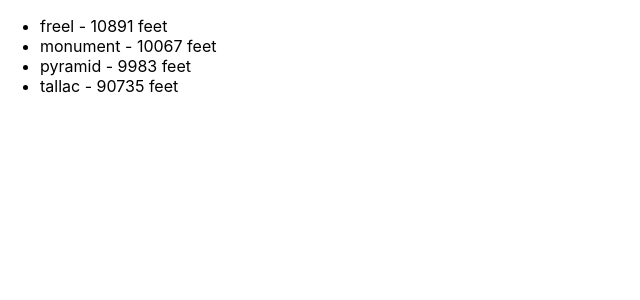
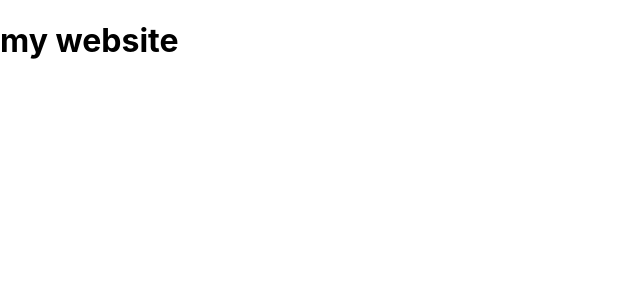
Before and after one commit to bfranzen19/react-essential-training, a React (Create React App) app in the folder react-app/: page / in a window 1280 px wide. Shown: the top 300 px of the page, without its empty margins (0-640 px from the left). Built offline with nearby package versions, Linux system fonts and the light colour scheme.

Commit message:
INSTALLING REACT ROUTER V6

```diff
--- a/react-app/package.json
+++ b/react-app/package.json
@@ -8,7 +8,8 @@
         "@testing-library/user-event": "^13.5.0",
         "react": "^18.2.0",
         "react-dom": "^18.2.0",
-        "react-scripts": "5.0.1",
+        "react-router-dom": "^6.8.1",
+        "react-scripts": "^2.1.3",
         "web-vitals": "^2.1.4"
     },
     "scripts": {
--- a/react-app/src/App.js
+++ b/react-app/src/App.js
@@ -1,36 +1,32 @@
+import React from "react";
 import "./App.css";
 
-const tahoe_peaks = [
-    {name: "freel", elevation: 10891},
-    {name: "monument", elevation: 10067},
-    {name: "pyramid", elevation: 9983},
-    {name: "tallac", elevation: 90735},
-];
+function Home() {
+    return (
+        <div>
+            <h1>my website</h1>
+        </div>
+    );
+}
 
-function List({data, renderItem, renderEmpty}) {
-    return !data.length ? (
-        renderEmpty
-    ) : (
-        <ul>
-            {data.map((item) => (
-                <li key={item.name}>{renderItem(item)}</li>
-            ))}
-        </ul>
+function About() {
+    return (
+        <div>
+            <h1>about</h1>
+        </div>
+    );
+}
+
+function Contact() {
+    return (
+        <div>
+            <h1>contact</h1>
+        </div>
     );
 }
 
 function App() {
-    return (
-        <List
-            data={tahoe_peaks}
-            renderEmpty={<p>this list is empty</p>}
-            renderItem={(item) => (
-                <>
-                    {item.name} - {item.elevation} feet
-                </>
-            )}
-        />
-    );
+    return <Home />;
 }
 
 export default App;
```
Also changed, not shown: 2 other files (tests, documents, lock files or other folders).
